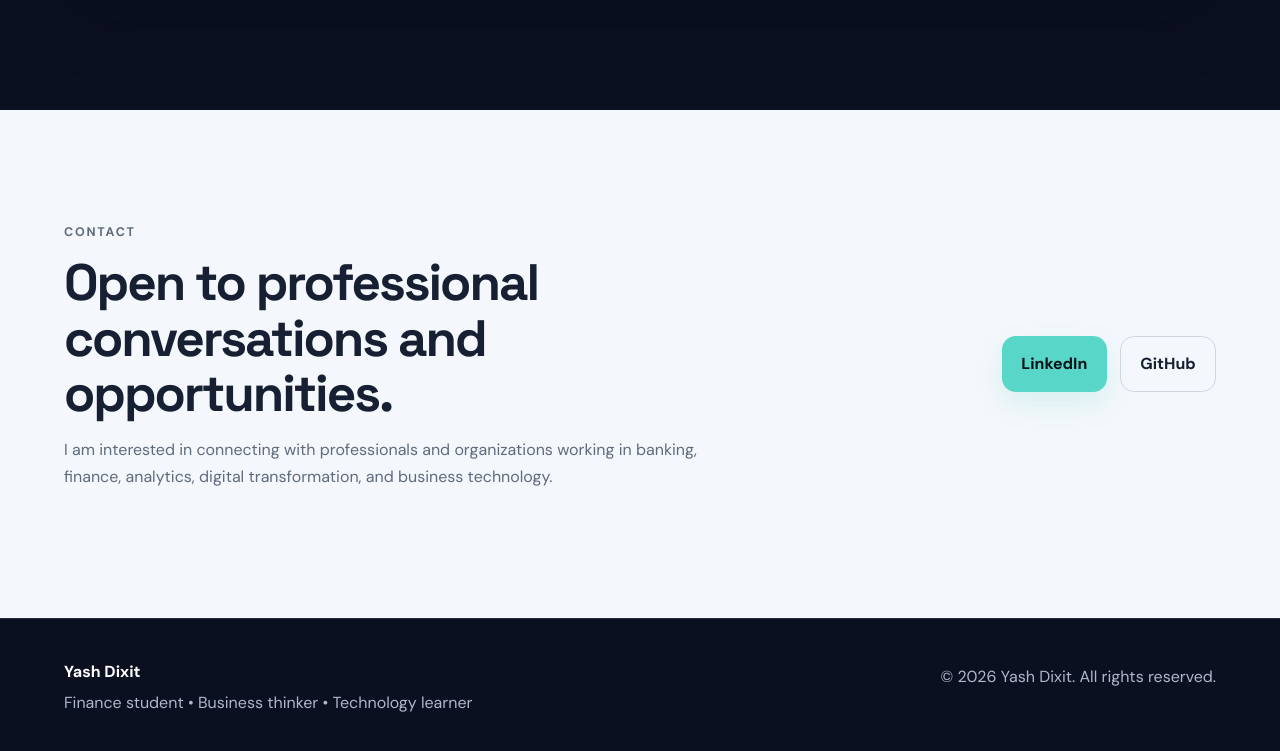
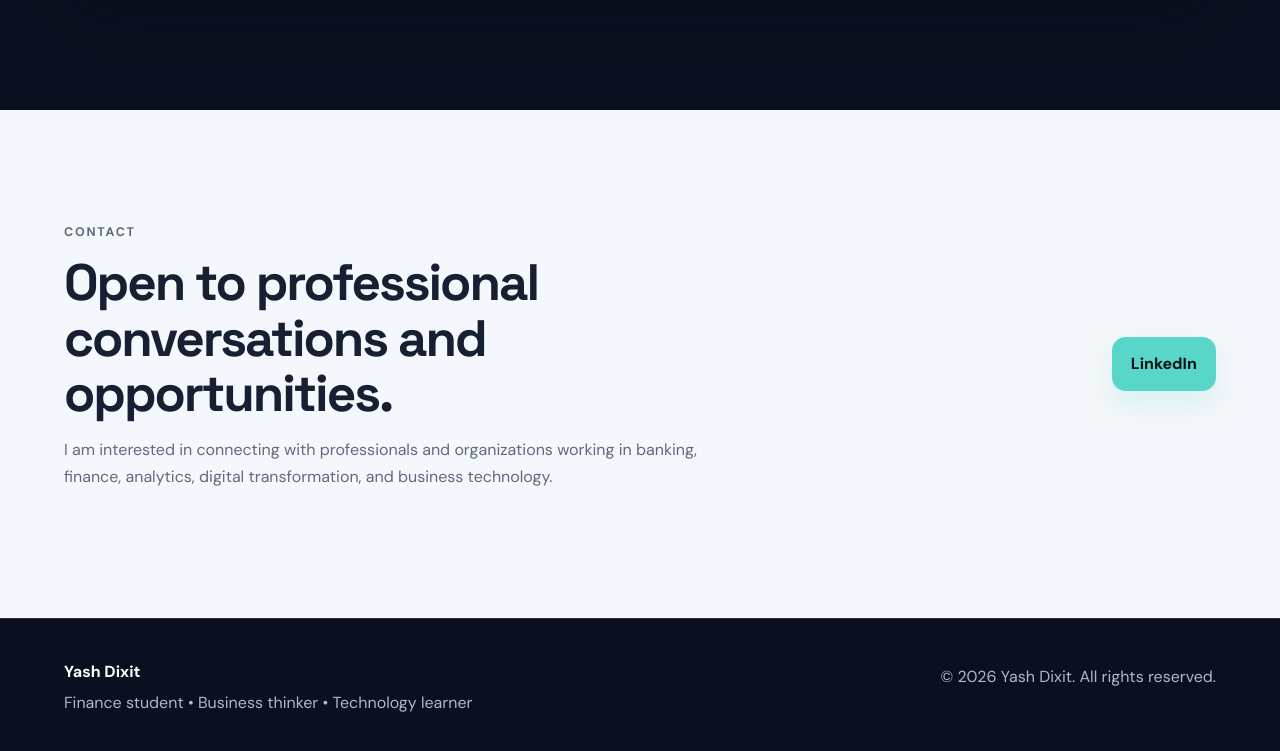
Before and after one commit to ypdixit/ypdixit.github.io, a plain HTML site: page index.html in a window 1280 px wide. Shown: the part 4330-5081 px from the top of the page. Drawn offline with Linux system fonts and the light colour scheme; files whose address does not match are found by name.

Commit message:
Update portfolio links and restore image assets

```diff
--- a/index.html
+++ b/index.html
@@ -231,8 +231,7 @@
           </p>
         </div>
         <div class="contact-actions">
-          <a class="button primary" href="https://www.linkedin.com/in/ypdixit" target="_blank" rel="noopener noreferrer">LinkedIn</a>
-          <a class="button secondary" href="https://github.com/ypdixit" target="_blank" rel="noopener noreferrer">GitHub</a>
+          <a class="button primary" href="https://ca.linkedin.com/in/ypdixit" target="_blank" rel="noopener noreferrer">LinkedIn</a>
         </div>
       </div>
     </section>
```
Also changed, not shown: images/profile-visual.svg (added), images/project-customer-journey.svg (added), images/project-data-transformation.svg (added), images/project-finance-dashboard.svg (added).
